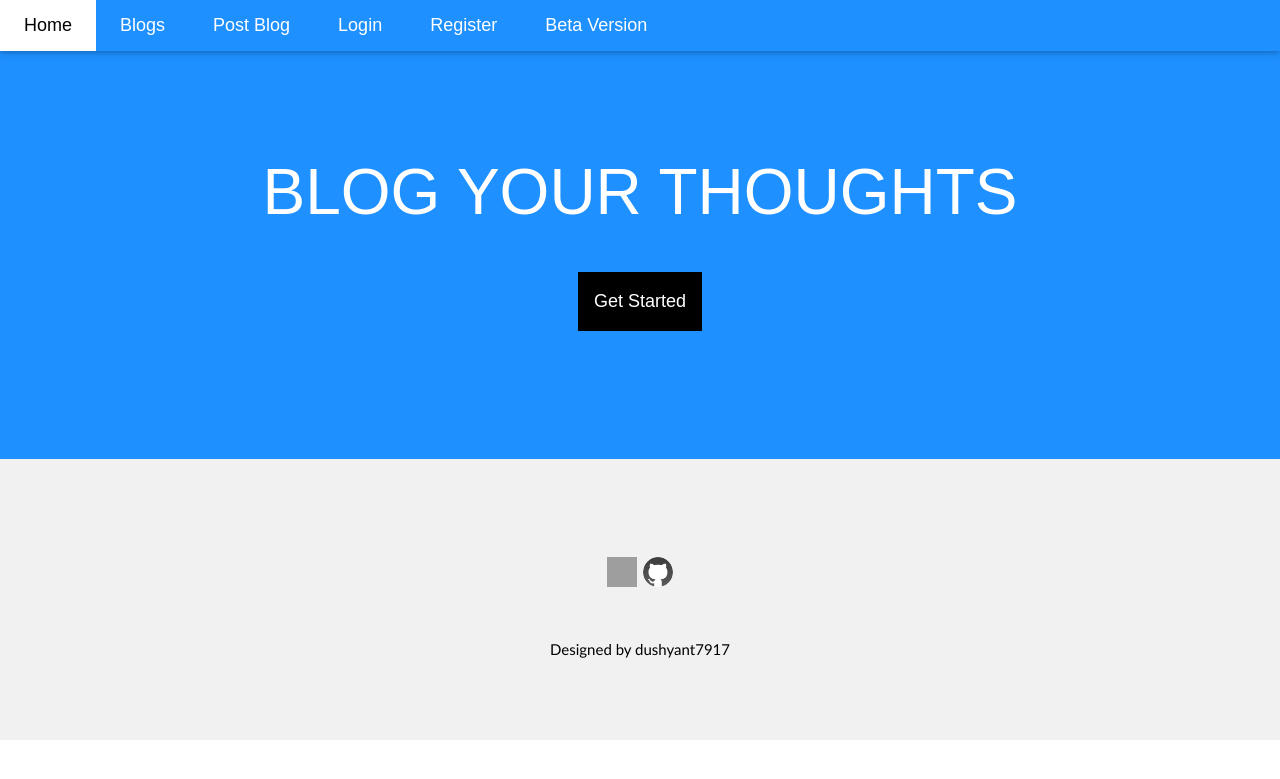
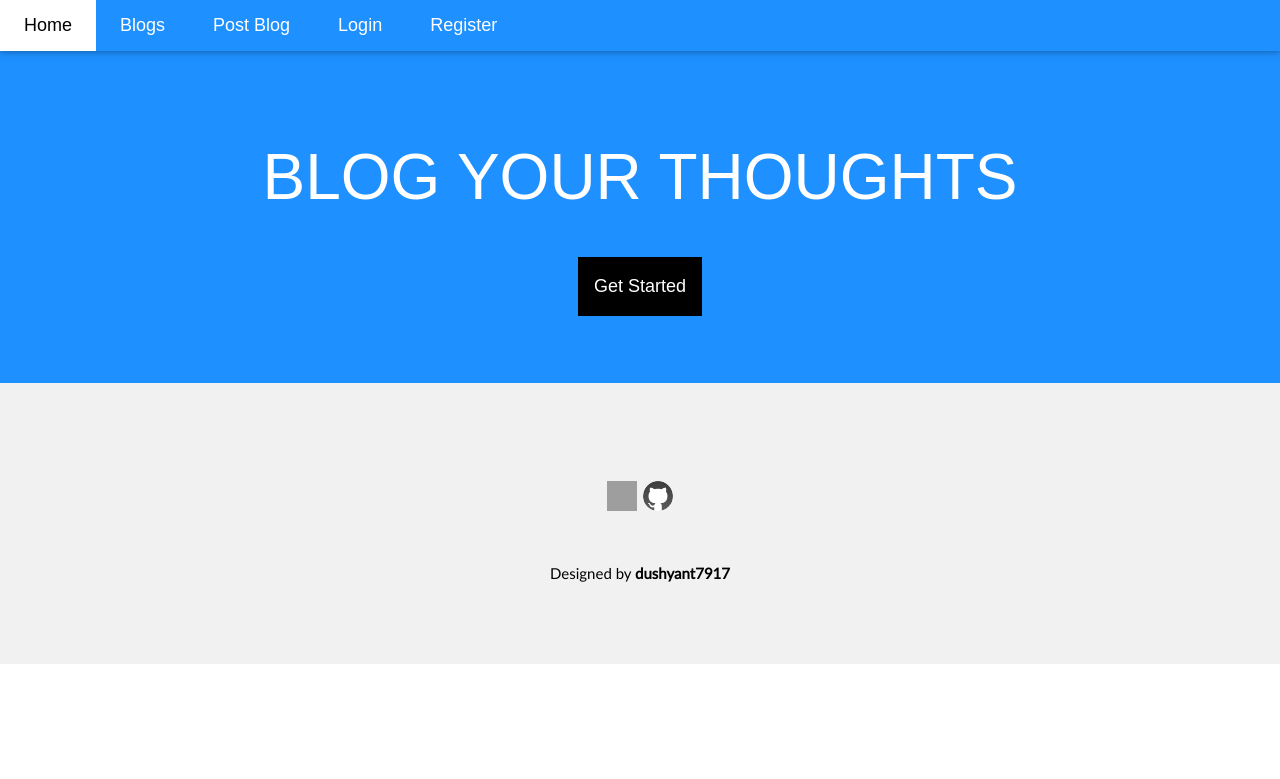
Before and after one commit to dushyant7917/Blog-Web-App, a Flask app: page / in a window 1280 px wide. Shown: the top 779 px of the page. Run offline with Flask 2, Linux system fonts and the light colour scheme; some web fonts are replaced; grey boxes are pictures that could not be loaded.

Commit message:
Update index.html

```diff
--- a/templates/index.html
+++ b/templates/index.html
@@ -2,6 +2,7 @@
 <html>
 <title>dushyant7917 BLOG</title>
 <meta charset='utf-8'>
+<meta http-equiv="X-UA-Compatible" content="IE=edge,chrome=1">
 <meta name="viewport" content="width=device-width, initial-scale=1.0">
 <meta name="HandheldFriendly" content="True">
 <meta name="MobileOptimized" content="320">
@@ -9,7 +10,7 @@
 <link rel="stylesheet" href="/static/indexStyle.css">
 <link rel="stylesheet" href="/static/indexGoogle1.css">
 <link rel="stylesheet" href="/static/indexGoogle2.css">
-<link rel="stylesheet" href="/static/indexCloudfare.css">
+<link rel="stylesheet" href="https://cdnjs.cloudflare.com/ajax/libs/font-awesome/4.7.0/css/font-awesome.min.css">
 <link rel="stylesheet" href="/static/fontAwesome.css">
 
 <style>
@@ -30,7 +31,6 @@ body,h1,h2,h3,h4,h5,h6 {font-family: "Lato", sans-serif}
     <li class="w3-hide-small"><a href="{{url_for('addBlog')}}" class="w3-padding-large w3-hover-white">Post Blog</a></li>
     <li class="w3-hide-small"><a href="{{url_for('login')}}" class="w3-padding-large w3-hover-white">Login</a></li>
     <li class="w3-hide-small"><a href="{{url_for('register')}}" class="w3-padding-large w3-hover-white">Register</a></li>
-    <li><a href="{{url_for('beta')}}" class="w3-padding-large w3-hover-white">Beta Version</a></li>
   </ul>
 
   <!-- Navbar on small screens -->
@@ -45,11 +45,12 @@ body,h1,h2,h3,h4,h5,h6 {font-family: "Lato", sans-serif}
 </div>
 
 <!-- Header -->
-<header class="w3-container w3-red w3-center w3-padding-128">
+<header class="w3-container w3-red w3-center">
+  <br><br><br><br><br>
   <h1 class="w3-margin w3-jumbo">BLOG YOUR THOUGHTS</h1>
   <a href="{{url_for('login')}}"><button class="w3-btn w3-padding-16 w3-large w3-margin-top">Get Started</button></a>
+  <br><br><br><br>
 </header>
-
 
 
 <!-- Footer -->
@@ -58,7 +59,7 @@ body,h1,h2,h3,h4,h5,h6 {font-family: "Lato", sans-serif}
     <a href="https://www.linkedin.com/in/dushyant7917" class="w3-hover-text-light-blue"><img src="/static/in.png" height="30px" width="30px"></a>
     <a href="https://github.com/dushyant7917" class="w3-hover-text-light-blue"><img class="w3-circle" src="/static/gh.png" height="30px" width="30px"></a>
  </div>
- <p>Designed by dushyant7917</p>
+ <p>Designed by <a href="https://dushyant7917resume.herokuapp.com/" style="text-decoration:none"><strong>dushyant7917</strong></a></p>
 </footer>
 
 <script>
```
